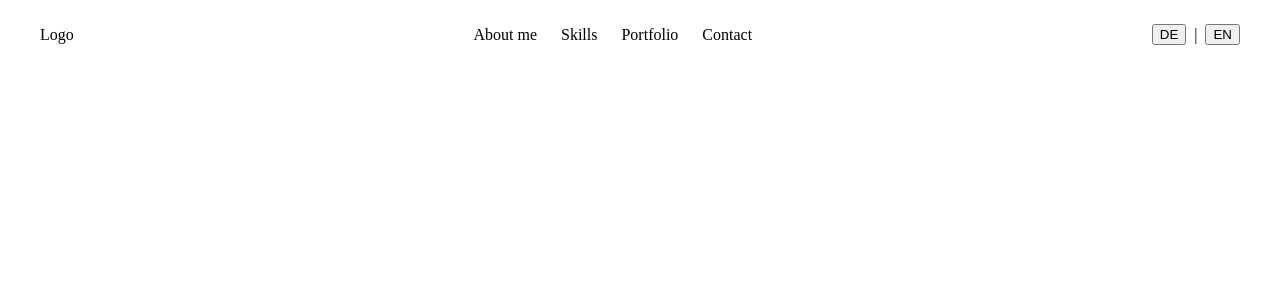
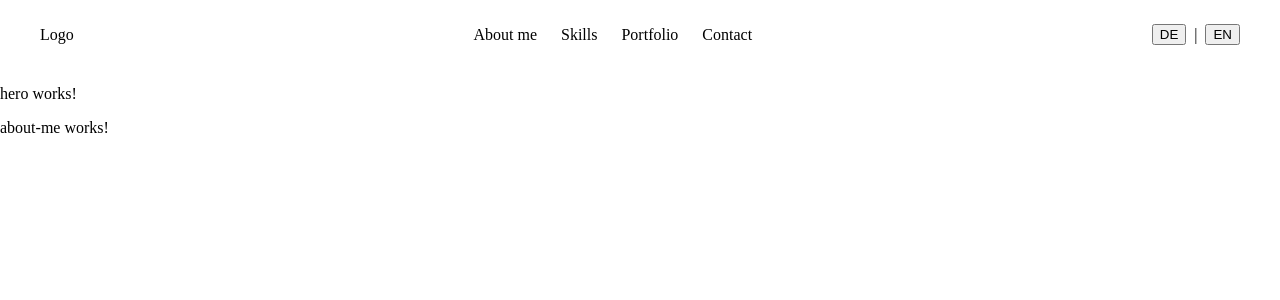
Before and after one commit to NPausC/Portfolio, an Angular app: page / in a window 1280 px wide. Shown: the top 300 px of the page. Built offline with nearby package versions, Linux system fonts and the light colour scheme.

Commit message:
feat: add about me section to app

```diff
--- a/src/app/app.html
+++ b/src/app/app.html
@@ -1,2 +1,4 @@
 <app-header></app-header>
+<app-hero></app-hero>
+<app-about-me></app-about-me>
 <router-outlet></router-outlet>
--- a/src/app/app.ts
+++ b/src/app/app.ts
@@ -1,10 +1,12 @@
 import { Component } from '@angular/core';
 import { RouterOutlet } from '@angular/router';
 import { Header } from './components/header/header';
+import { Hero } from './components/hero/hero';
+import { AboutMe } from './components/about-me/about-me';
 
 @Component({
   selector: 'app-root',
-  imports: [Header, RouterOutlet],
+  imports: [Header, Hero, AboutMe, RouterOutlet],
   templateUrl: './app.html',
   styleUrl: './app.scss'
 })
```
